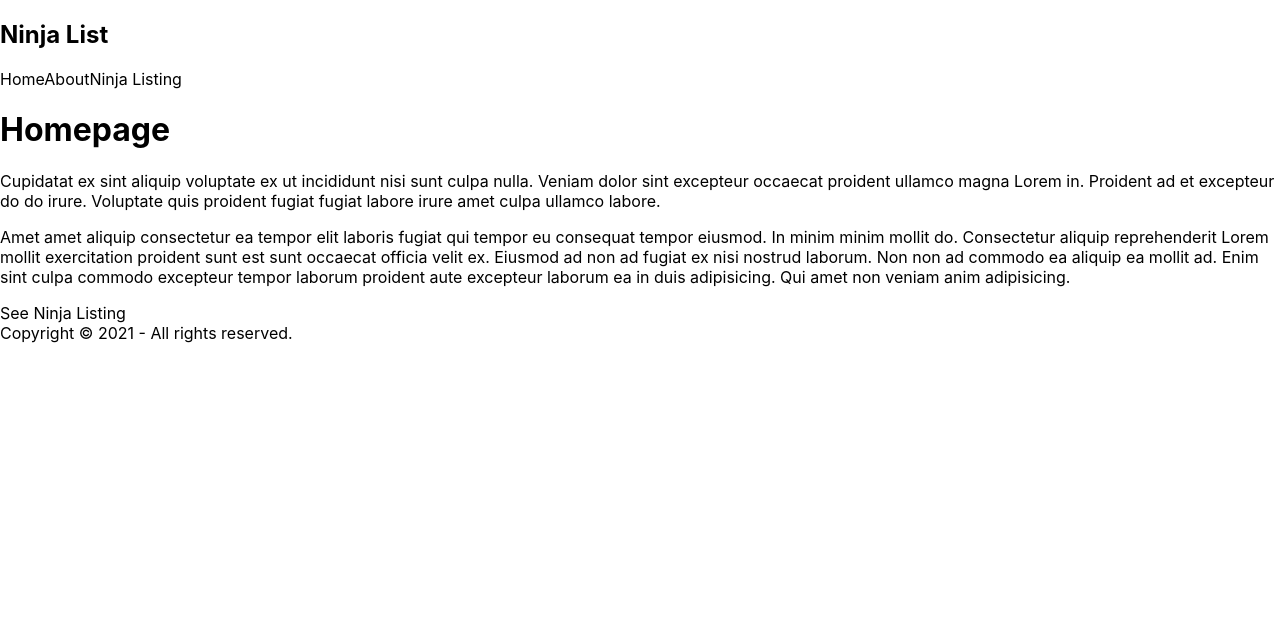
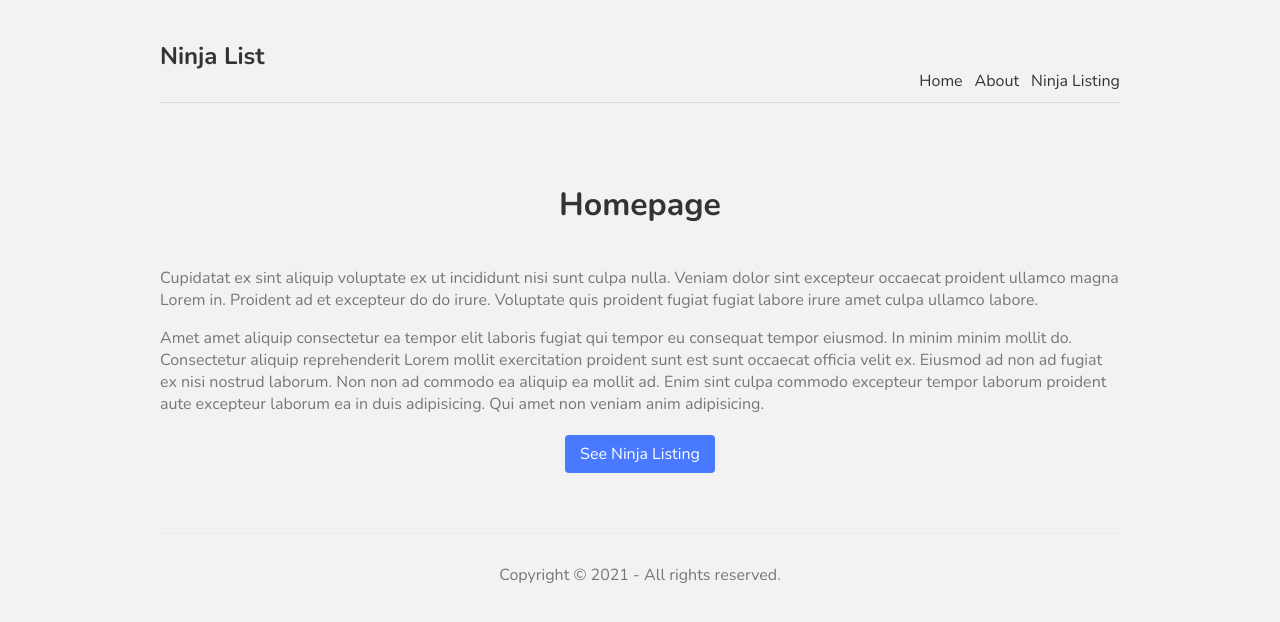
Before and after one commit to omdxp/ninjalist, a Next.js app: page / in a window 1280 px wide. Shown: the top 622 px of the page. Built offline with nearby package versions, Linux system fonts and the light colour scheme.

Commit message:
adding styles

```diff
--- a/comps/footer.js
+++ b/comps/footer.js
@@ -1,8 +1,8 @@
 const Footer = () => {
   return (
-    <div>
+    <footer>
       Copyright &copy; {new Date().getFullYear()} - All rights reserved.
-    </div>
+    </footer>
   );
 };
 
--- a/pages/index.js
+++ b/pages/index.js
@@ -8,14 +8,14 @@
 export default function Home() {
   return (
     <div>
-      <h1>Homepage</h1>
-      <p>
+      <h1 className={styles.title}>Homepage</h1>
+      <p className={styles.text}>
         Cupidatat ex sint aliquip voluptate ex ut incididunt nisi sunt culpa
         nulla. Veniam dolor sint excepteur occaecat proident ullamco magna Lorem
         in. Proident ad et excepteur do do irure. Voluptate quis proident fugiat
         fugiat labore irure amet culpa ullamco labore.
       </p>
-      <p>
+      <p className={styles.text}>
         Amet amet aliquip consectetur ea tempor elit laboris fugiat qui tempor
         eu consequat tempor eiusmod. In minim minim mollit do. Consectetur
         aliquip reprehenderit Lorem mollit exercitation proident sunt est sunt
@@ -25,7 +25,7 @@
         duis adipisicing. Qui amet non veniam anim adipisicing.
       </p>
       <Link href="/ninjas">
-        <a>See Ninja Listing</a>
+        <a className={styles.btn}>See Ninja Listing</a>
       </Link>
     </div>
   );
--- a/styles/Home.module.css
+++ b/styles/Home.module.css
@@ -1,116 +1,20 @@
-.container {
-  padding: 0 2rem;
-}
-
-.main {
-  min-height: 100vh;
-  padding: 4rem 0;
-  flex: 1;
-  display: flex;
-  flex-direction: column;
-  justify-content: center;
-  align-items: center;
-}
-
-.footer {
-  display: flex;
-  flex: 1;
-  padding: 2rem 0;
-  border-top: 1px solid #eaeaea;
-  justify-content: center;
-  align-items: center;
-}
-
-.footer a {
-  display: flex;
-  justify-content: center;
-  align-items: center;
-  flex-grow: 1;
-}
-
-.title a {
-  color: #0070f3;
-  text-decoration: none;
-}
-
-.title a:hover,
-.title a:focus,
-.title a:active {
-  text-decoration: underline;
-}
-
 .title {
-  margin: 0;
-  line-height: 1.15;
-  font-size: 4rem;
-}
-
-.title,
-.description {
+  color: #333;
+  padding-bottom: 20px;
   text-align: center;
 }
 
-.description {
-  margin: 4rem 0;
-  line-height: 1.5;
-  font-size: 1.5rem;
+.text {
+  color: #777;
 }
 
-.code {
-  background: #fafafa;
-  border-radius: 5px;
-  padding: 0.75rem;
-  font-size: 1.1rem;
-  font-family: Menlo, Monaco, Lucida Console, Liberation Mono, DejaVu Sans Mono,
-    Bitstream Vera Sans Mono, Courier New, monospace;
+.btn {
+  display: block;
+  width: 150px;
+  padding: 8px 0;
+  margin: 20px auto;
+  background: #4979ff;
+  border-radius: 4px;
+  color: #fff;
+  text-align: center;
 }
-
-.grid {
-  display: flex;
-  align-items: center;
-  justify-content: center;
-  flex-wrap: wrap;
-  max-width: 800px;
-}
-
-.card {
-  margin: 1rem;
-  padding: 1.5rem;
-  text-align: left;
-  color: inherit;
-  text-decoration: none;
-  border: 1px solid #eaeaea;
-  border-radius: 10px;
-  transition: color 0.15s ease, border-color 0.15s ease;
-  max-width: 300px;
-}
-
-.card:hover,
-.card:focus,
-.card:active {
-  color: #0070f3;
-  border-color: #0070f3;
-}
-
-.card h2 {
-  margin: 0 0 1rem 0;
-  font-size: 1.5rem;
-}
-
-.card p {
-  margin: 0;
-  font-size: 1.25rem;
-  line-height: 1.5;
-}
-
-.logo {
-  height: 1em;
-  margin-left: 0.5rem;
-}
-
-@media (max-width: 600px) {
-  .grid {
-    width: 100%;
-    flex-direction: column;
-  }
-}
--- a/styles/globals.css
+++ b/styles/globals.css
@@ -1,16 +1,43 @@
-html,
+@import url("https://fonts.googleapis.com/css?family=Nunito:wght@300;400;600;700&display=swap");
+
 body {
-  padding: 0;
-  margin: 0;
-  font-family: -apple-system, BlinkMacSystemFont, Segoe UI, Roboto, Oxygen,
-    Ubuntu, Cantarell, Fira Sans, Droid Sans, Helvetica Neue, sans-serif;
+  background: #f2f2f2;
+  color: #333;
+  font-family: "Nunito";
 }
 
 a {
-  color: inherit;
+  color: #333;
   text-decoration: none;
 }
 
-* {
-  box-sizing: border-box;
+.content {
+  max-width: 960px;
+  margin: 0 auto;
 }
+
+nav {
+  margin: 10px auto 80px;
+  padding: 10px 0;
+  display: flex;
+  justify-content: flex-end;
+  align-items: flex-end;
+  border-bottom: 1px solid #ddd;
+}
+
+nav a {
+  margin-left: 12px;
+}
+
+nav .logo {
+  margin-right: auto;
+}
+
+footer {
+  display: block;
+  text-align: center;
+  padding: 30px 0;
+  margin-top: 60px;
+  color: #777;
+  border-top: 1px solid #eaeaea;
+}
```
Also changed, not shown: styles/Ninja.module.css (added).
